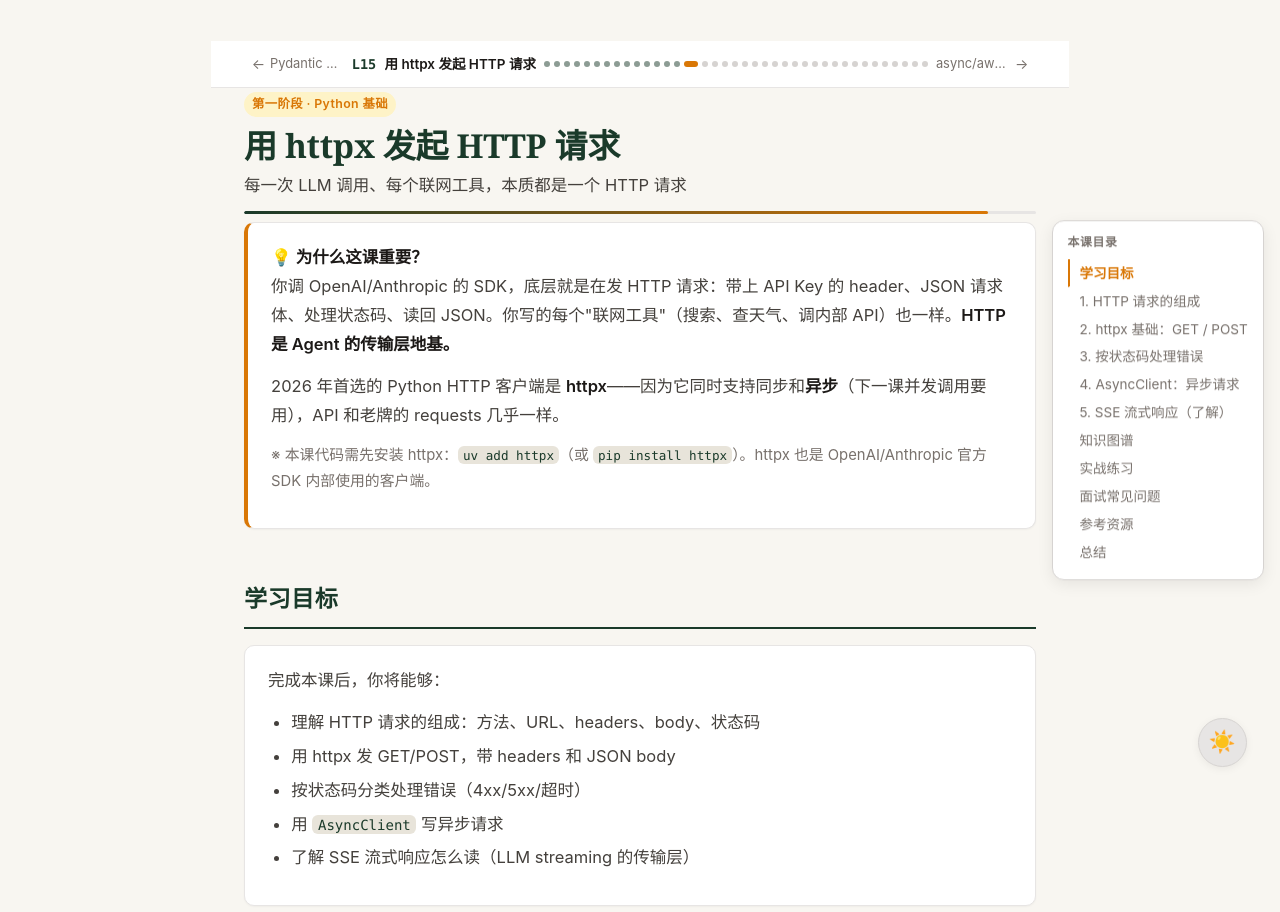
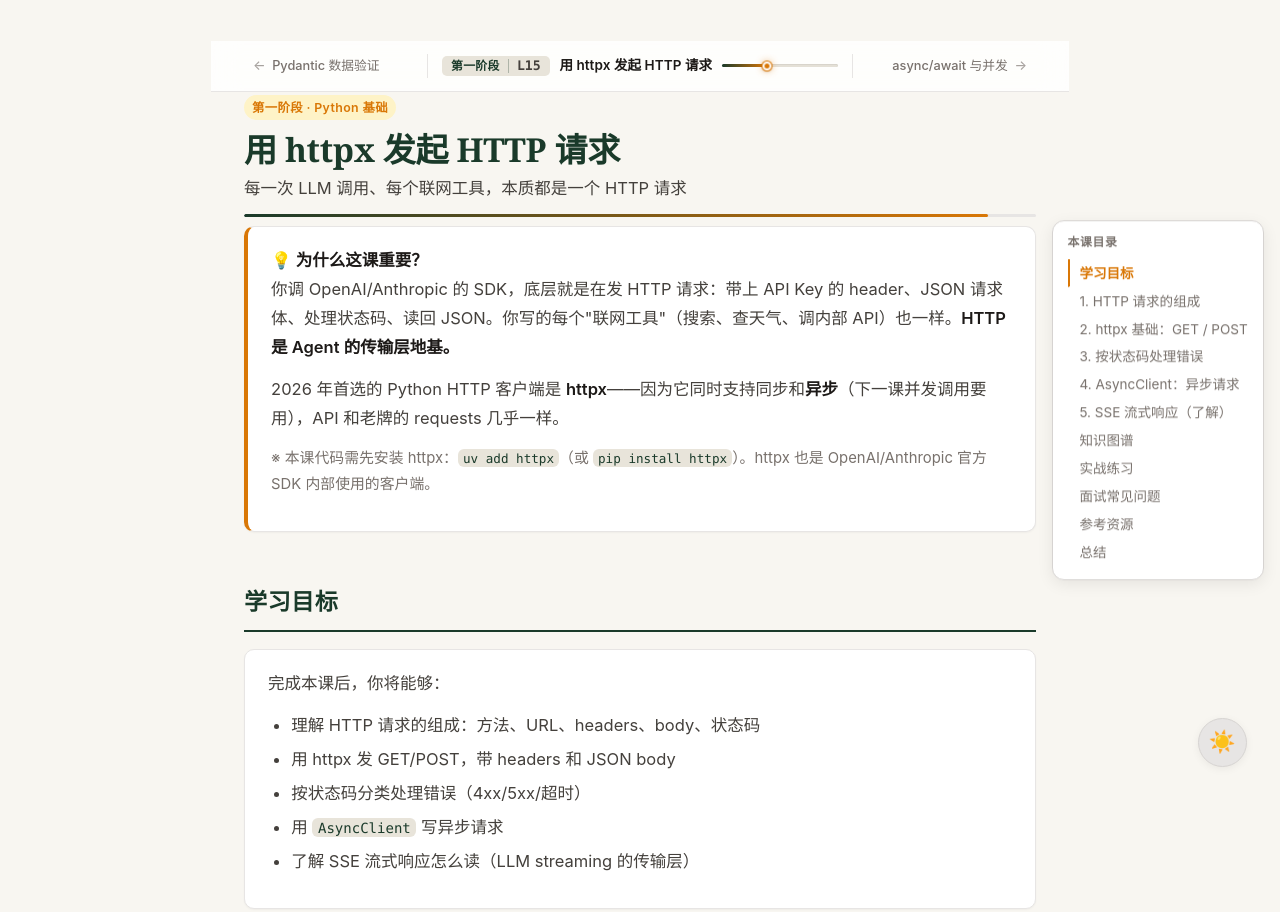
Before and after one commit to Ben-play/ai-agent-learning, a plain HTML site: page lessons/0019-L15-httpx.html in a window 1280 px wide. Shown: the top 912 px of the page. Drawn offline with Linux system fonts and the light colour scheme.

Commit message:
优化顶部课程导航栏（course-bar）
将中间的进度指示从"每课一个点"（38 课=38 点，密集无意义）
重构为可扩展、精致的设计，面向 11 阶段完整课程也不退化：
- 坐标读数「第三阶段 │ L30」：中文阶段名 + 细竖线 rule + mono 课号
- 单一连续进度条（游标标当前位置，森林绿→琥珀渐变、凹槽 + 发光环 + 轻呼吸光晕）
- 去掉百分比数字（进度条已视觉表达）
- prev/next 药丸 hover 定向微位移、三区细分割线、毛玻璃氛围增强
- 深浅色 + 移动端 + reduced-motion 全覆盖

仅改 assets/course-bar.js + assets/style.css，不动任何课程 HTML，自动作用于全部 40+ 页。
node --check 通过、CSS 括号平衡、无死类引用、DOM 模拟验证 3 阶段与 11 阶段布局恒定。

Co-Authored-By: Claude Opus 4.8 (1M context) <noreply@anthropic.com>

```diff
--- a/assets/course-bar.js
+++ b/assets/course-bar.js
@@ -78,17 +78,29 @@
   }
   html += '</div>';
 
-  // 中：课程信息
+  // 中：课程信息 —— 坐标读数 + 一根连续进度条（精装书页眉；无百分比数字）
   html += '<div class="course-bar-center">';
   if (isCourse) {
+    // 阶段出现顺序 → 当前课属于第几阶段（1-based）
+    var phaseOrder = [];
+    COURSE.forEach(function(l) { if (phaseOrder.indexOf(l.phase) === -1) phaseOrder.push(l.phase); });
+    var phaseNum = phaseOrder.indexOf(cur.phase) + 1;          // 第几阶段
+    var overallPct = Math.round((courseIdx + 1) / TOTAL * 100); // 总进度（仅驱动进度条视觉，不显数字）
+
+    // 坐标读数：第三阶段 · L30（中文阶段名 + 细竖线 + 课号）
+    html += '<span class="course-bar-coord" aria-label="第 ' + phaseNum + ' 阶段 · 第 ' + (courseIdx + 1) + ' 课，共 ' + TOTAL + ' 课">';
+    html += '<span class="course-bar-phase-name">' + cur.phase + '</span>';
+    html += '<span class="course-bar-coord-rule"></span>';
     html += '<span class="course-bar-num">L' + String(courseIdx + 1).padStart(2, '0') + '</span>';
+    html += '</span>';
+
     html += '<span class="course-bar-title">' + cur.title + '</span>';
-    // 进度点
-    html += '<div class="course-bar-dots">';
-    COURSE.forEach(function(_, i) {
-      var cls = i < courseIdx ? 'done' : (i === courseIdx ? 'active' : '');
-      html += '<span class="course-bar-dot ' + cls + '"></span>';
-    });
+
+    // 一根连续进度条（整门课总进度）+ 游标，凹槽内发光
+    html += '<div class="course-bar-track" role="progressbar" aria-valuenow="' + (courseIdx + 1) +
+            '" aria-valuemin="1" aria-valuemax="' + TOTAL + '" aria-label="课程进度 ' + (courseIdx + 1) + ' / ' + TOTAL + '">';
+    html += '<span class="course-bar-track-fill" style="width:' + overallPct + '%"></span>';
+    html += '<span class="course-bar-track-cursor" style="left:' + overallPct + '%"></span>';
     html += '</div>';
   } else {
     html += '<span class="course-bar-title">' + cur.title + '</span>';
--- a/assets/style.css
+++ b/assets/style.css
@@ -753,38 +753,41 @@ footer {
   position: sticky;
   top: 0;
   z-index: 50;
-  background: var(--card-bg);
+  background: color-mix(in srgb, var(--card-bg) 82%, transparent);
   border-bottom: 1px solid var(--border-light);
   padding: 0;
   margin: 0 -2rem;
-  backdrop-filter: blur(10px);
-  -webkit-backdrop-filter: blur(10px);
+  backdrop-filter: blur(14px) saturate(1.4);
+  -webkit-backdrop-filter: blur(14px) saturate(1.4);
 }
 .course-bar-inner {
   max-width: 52rem;
   margin: 0 auto;
   display: flex;
   align-items: center;
-  height: 2.8rem;
+  height: 3rem;
   padding: 0 2rem;
+  gap: 0.5rem;
 }
 .course-bar-side {
   flex: 1;
   min-width: 0;
+  display: flex;
 }
-.course-bar-left { text-align: left; }
-.course-bar-right { text-align: right; }
+.course-bar-left  { justify-content: flex-start; }
+.course-bar-right { justify-content: flex-end; }
 
 .course-bar-nav {
   display: inline-flex;
   align-items: center;
-  gap: 0.3rem;
-  font-size: 0.78rem;
+  gap: 0.4rem;
+  font-size: 0.775rem;
+  font-weight: 500;
   color: var(--muted);
   border-bottom: none;
-  padding: 0.25em 0.6em;
+  padding: 0.32em 0.7em;
   border-radius: var(--radius-pill);
-  transition: all 0.2s;
+  transition: color 0.22s ease, background 0.22s ease, transform 0.22s cubic-bezier(0.22,1,0.36,1);
   max-width: 100%;
 }
 .course-bar-nav:hover {
@@ -792,10 +795,18 @@ footer {
   background: var(--bg-warm);
   border-bottom: none;
 }
+/* 定向微位移：上一课向左挪、下一课向右挪 */
+.course-bar-left  .course-bar-nav:hover { transform: translateX(-2px); }
+.course-bar-right .course-bar-nav:hover { transform: translateX(2px); }
 .course-bar-nav-arrow {
-  font-size: 0.85rem;
+  font-size: 0.8rem;
   flex-shrink: 0;
+  opacity: 0.65;
+  transition: opacity 0.22s ease, transform 0.22s cubic-bezier(0.22,1,0.36,1);
 }
+.course-bar-nav:hover .course-bar-nav-arrow { opacity: 1; }
+.course-bar-left  .course-bar-nav:hover .course-bar-nav-arrow { transform: translateX(-2px); }
+.course-bar-right .course-bar-nav:hover .course-bar-nav-arrow { transform: translateX(2px); }
 .course-bar-nav-label {
   white-space: nowrap;
   overflow: hidden;
@@ -807,13 +818,18 @@ footer {
   flex: 0 0 auto;
   display: flex;
   align-items: center;
-  gap: 0.5rem;
+  gap: 0.6rem;
+  padding: 0 0.85rem;
+  /* 用左右细分割线把中区框成一个"字段"，像杂志的栏规 */
+  border-left: 1px solid var(--border-light);
+  border-right: 1px solid var(--border-light);
 }
 .course-bar-num {
   font-family: var(--font-mono);
   font-weight: 700;
-  font-size: 0.82rem;
-  color: var(--accent);
+  font-size: 0.8rem;
+  color: var(--fg-soft, var(--fg));
+  letter-spacing: -0.01em;
 }
 .course-bar-title {
   font-weight: 600;
@@ -823,27 +839,98 @@ footer {
   max-width: 200px;
   overflow: hidden;
   text-overflow: ellipsis;
+  letter-spacing: 0.005em;
 }
-.course-bar-dots {
-  display: flex;
-  gap: 4px;
+
+/* 坐标读数：章节标记样式（P3·L30，无百分比） */
+.course-bar-coord {
+  display: inline-flex;
   align-items: center;
+  gap: 0;
+  flex-shrink: 0;
+  padding: 0.2em 0.55em;
+  border-radius: 5px;
+  background: var(--accent-subtle, var(--bg-warm));
+  font-weight: 700;
+  line-height: 1;
 }
-.course-bar-dot {
-  width: 6px;
-  height: 6px;
+.course-bar-phase-name {
+  font-size: 0.72rem;
+  color: var(--accent);
+  letter-spacing: 0.02em;
+  white-space: nowrap;
+}
+/* 分隔：一条细竖线 rule（editorial，比菱形点更利落） */
+.course-bar-coord-rule {
+  width: 1px;
+  height: 0.85em;
+  margin: 0 0.5em;
+  background: var(--accent);
+  opacity: 0.28;
+  flex-shrink: 0;
+}
+
+/* 连续进度条：凹槽 + 渐变填充 + 发光游标（无百分比数字） */
+.course-bar-track {
+  position: relative;
+  width: 116px;
+  height: 3px;
+  border-radius: 2px;
+  background: var(--accent-subtle, var(--border-light));
+  box-shadow: inset 0 0.5px 1.5px rgba(0,0,0,0.14);
+  flex-shrink: 0;
+  overflow: visible;
+}
+.course-bar-track-fill {
+  position: absolute;
+  inset: 0 auto 0 0;
+  height: 100%;
+  border-radius: 2px;
+  background: linear-gradient(90deg, var(--accent), var(--accent-bright));
+  box-shadow: 0 0 10px -2px var(--accent-bright);
+  animation: courseTrackGrow 0.85s cubic-bezier(0.22, 1, 0.36, 1) both;
+  transform-origin: left;
+}
+.course-bar-track-cursor {
+  position: absolute;
+  top: 50%;
+  width: 9px;
+  height: 9px;
   border-radius: 50%;
-  background: var(--border);
-  transition: all 0.2s;
+  background: var(--accent-bright);
+  border: 2px solid var(--card-bg);
+  transform: translate(-50%, -50%);
+  box-shadow: 0 0 0 1px var(--accent-bright), 0 0 8px -1px var(--accent-bright), 0 1px 3px rgba(0,0,0,0.2);
+  animation: courseCursorIn 0.85s cubic-bezier(0.22, 1, 0.36, 1) both;
 }
-.course-bar-dot.done {
-  background: var(--accent);
-  opacity: 0.5;
+/* 游标外圈呼吸光晕（极轻，静止时微微脉动） */
+.course-bar-track-cursor::after {
+  content: "";
+  position: absolute;
+  inset: -3px;
+  border-radius: 50%;
+  border: 1px solid var(--accent-bright);
+  opacity: 0;
+  animation: courseCursorPulse 2.8s ease-in-out 1s infinite;
 }
-.course-bar-dot.active {
-  background: var(--accent-bright);
-  width: 14px;
-  border-radius: 3px;
+@keyframes courseTrackGrow {
+  from { transform: scaleX(0); }
+  to   { transform: scaleX(1); }
+}
+@keyframes courseCursorIn {
+  0%, 65% { opacity: 0; transform: translate(-50%, -50%) scale(0.4); }
+  100%    { opacity: 1; transform: translate(-50%, -50%) scale(1); }
+}
+@keyframes courseCursorPulse {
+  0%, 100% { opacity: 0; transform: scale(0.9); }
+  50%      { opacity: 0.5; transform: scale(1.25); }
+}
+@media (prefers-reduced-motion: reduce) {
+  .course-bar-track-fill,
+  .course-bar-track-cursor { animation: none; }
+  .course-bar-track-cursor::after { animation: none; }
+  .course-bar-nav,
+  .course-bar-nav-arrow { transition: none; }
 }
 
 /* 移动端 */
@@ -852,7 +939,8 @@ footer {
   .course-bar { margin: 0 -1rem; }
   .course-bar-nav-label { max-width: 80px; }
   .course-bar-title { max-width: 120px; }
-  .course-bar-dots { display: none; }
+  .course-bar-center { border: none; padding: 0; }
+  .course-bar-track { display: none; }
 }
 
 /* ============================================
@@ -1214,9 +1302,9 @@ a:focus-visible,
 [data-theme="dark"] .course-bar-nav:hover {
   background: var(--bg-warm);
 }
-[data-theme="dark"] .course-bar-dot.done {
-  background: var(--accent);
-}
+[data-theme="dark"] .course-bar-phase-name { color: var(--accent-bright); }
+[data-theme="dark"] .course-bar-coord-rule { background: var(--accent-bright); }
+[data-theme="dark"] .course-bar-track-cursor { border-color: var(--card-bg); }
 [data-theme="dark"] .bottom-nav-card:hover {
   border-color: var(--accent-bright);
 }
```
Also changed, not shown: 1 other file.
